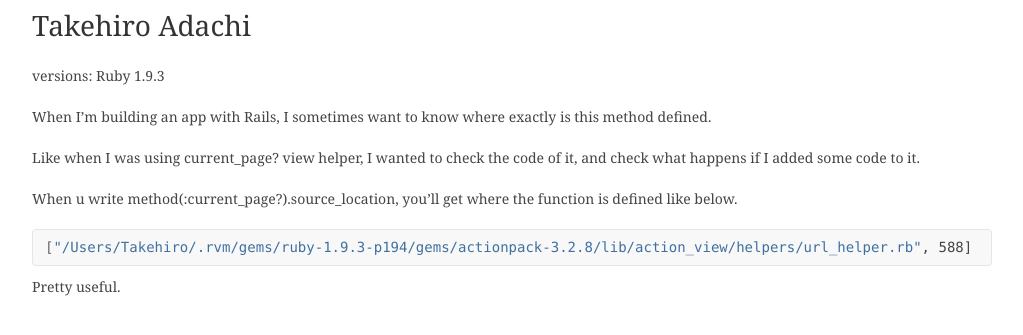
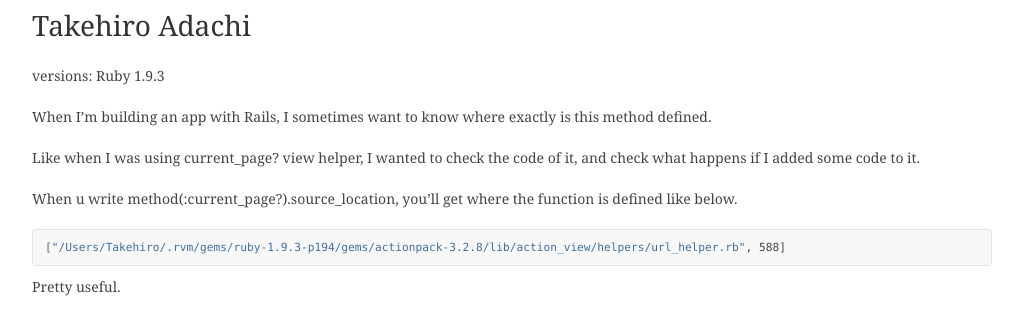
Before and after one commit to take/take.github.io, a Jekyll site: the page built from _posts/2012-11-27-ffs-where-is-this-function-defined.markdown, in a window 1280 px wide. Shown: the top 335 px of the page, without its empty margins (128-1151 px from the left). Built offline with Jekyll 4.4.1, drawn with Linux system fonts in a browser that asks for light colours; Markdown is read by kramdown in place of the engine named in the settings.

```diff
--- a/assets/stylesheet/main.css
+++ b/assets/stylesheet/main.css
@@ -77,14 +77,22 @@
 }
 
 /* line 52, sass/main.sass */
+.tweet_article img {
+  margin-top: 3px;
+  width: 10px;
+  height: 10px;
+}
+
+/* line 58, sass/main.sass */
 .highlight {
   margin: 10px 0;
 }
-/* line 54, sass/main.sass */
+/* line 60, sass/main.sass */
 .highlight pre {
   background-color: #f8f8f8;
   padding: 7px 12px;
   border: 1px solid #e5e5e5;
   border-radius: 4px;
   font-family: Monaco, Bitstream Vera Sans Mono, Lucida Console, Terminal;
+  font-size: 80%;
 }
```
Also changed, not shown: assets/stylesheet/sass/main.sass (+7 -0 lines), assets/image/twitter.png (added), 1 other file.
